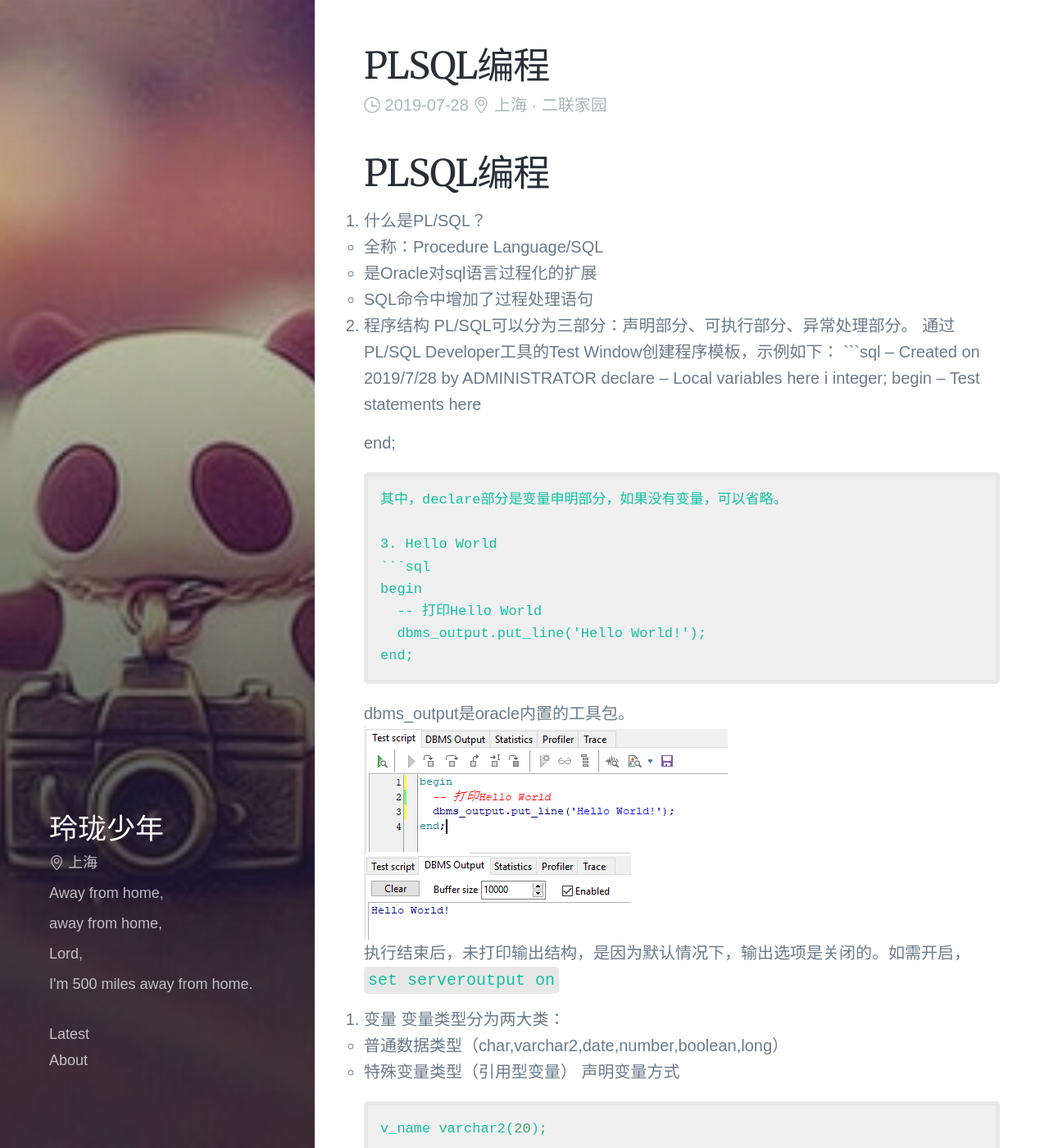
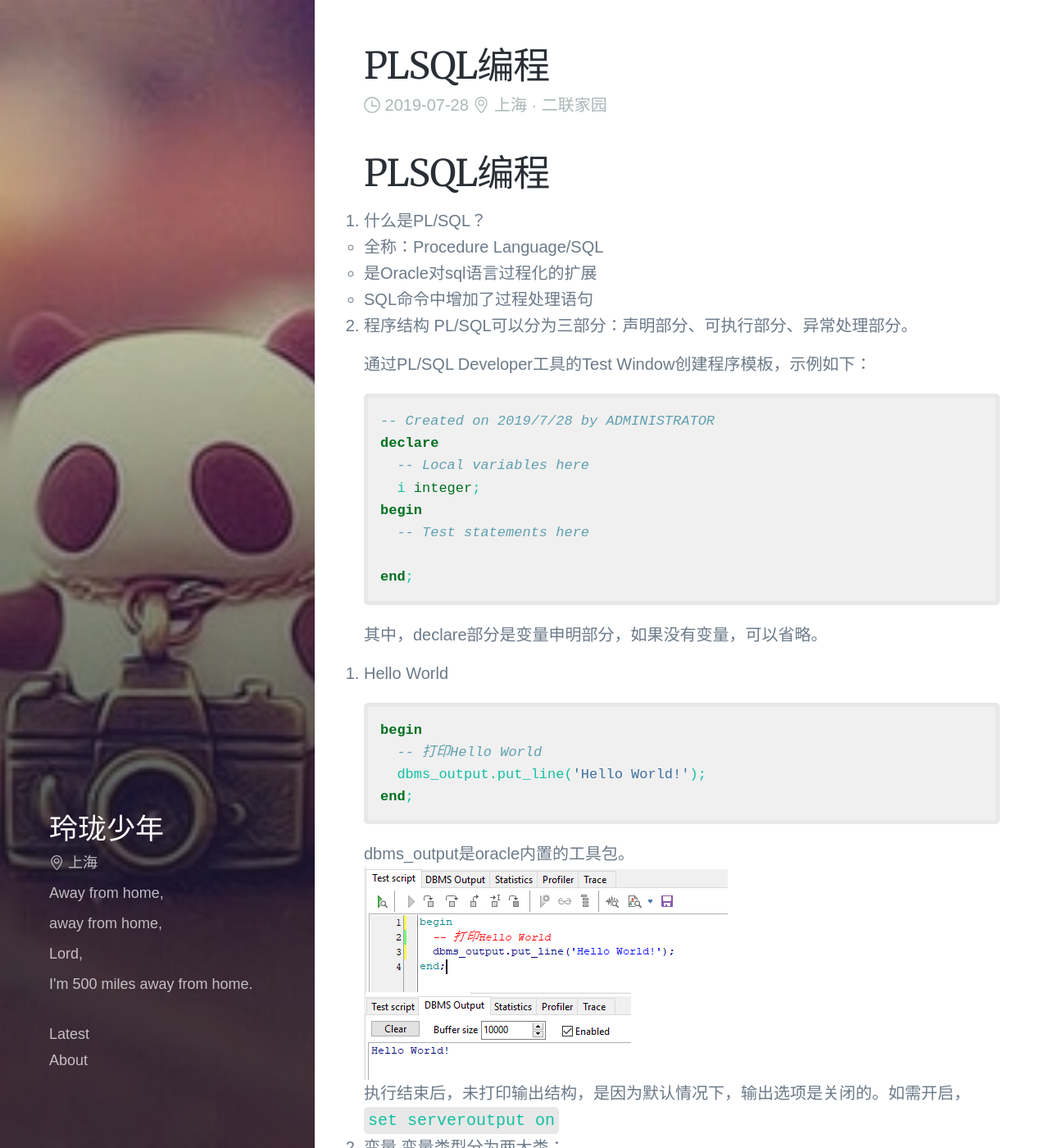
Before and after one commit to auaa/auaa.github.io, a Jekyll site: the page built from _posts/2019-07-28-plsql-bian-cheng.md, in a window 1280 px wide and 1400 px high. Shown: the whole window at 82% size. Built offline with Jekyll 4.4.1, drawn with Linux system fonts in a browser that asks for light colours; some web fonts are replaced; comment, search, counter and statistics services are not loaded.

Commit message:
update: 2019-07-28 22:04:02

````diff
--- a/_data/posts.json
+++ b/_data/posts.json
@@ -39,7 +39,7 @@
   ],
   "posts": [
     {
-      "content": "## PLSQL编程\n1. 什么是PL/SQL？\n- 全称：Procedure Language/SQL\n- 是Oracle对sql语言过程化的扩展\n- SQL命令中增加了过程处理语句\n\n2. 程序结构\nPL/SQL可以分为三部分：声明部分、可执行部分、异常处理部分。\n通过PL/SQL Developer工具的Test Window创建程序模板，示例如下：\n```sql\n-- Created on 2019/7/28 by ADMINISTRATOR \ndeclare \n  -- Local variables here\n  i integer;\nbegin\n  -- Test statements here\n  \nend;\n```\n其中，declare部分是变量申明部分，如果没有变量，可以省略。\n\n3. Hello World\n```sql\nbegin\n  -- 打印Hello World\n  dbms_output.put_line('Hello World!');\nend;\n```\ndbms_output是oracle内置的工具包。\n![](https://auaa.github.io/assets/img/1564321568457.png)\n![](https://auaa.github.io/assets/img/1564321583033.png)\n执行结束后，未打印输出结构，是因为默认情况下，输出选项是关闭的。如需开启，\n`` set serveroutput on ``\n\n4. 变量\n变量类型分为两大类：\n- 普通数据类型（char,varchar2,date,number,boolean,long）\n- 特殊变量类型（引用型变量）\n声明变量方式\n```sql\nv_name varchar2(20);\n```\n变量的赋值方式：\n- 直接赋值。 `` v_name := '张三'; ``\n- 语句赋值。`` select name into v_name from t  ``\n示例：\n```sql\ndeclare\n  v_name varchar2(20) := '张三';\n  v_age  number;\n  v_addr varchar2(200);\nbegin\n  -- 打印Hello World\n  v_age := 18;\n  select '上海 二联家园' into v_addr from dual;\n  -- 打印（省略）\nend;\n```\n\n5. 流程控制",
+      "content": "## PLSQL编程\n1. 什么是PL/SQL？\n- 全称：Procedure Language/SQL\n- 是Oracle对sql语言过程化的扩展\n- SQL命令中增加了过程处理语句\n\n2. 程序结构\nPL/SQL可以分为三部分：声明部分、可执行部分、异常处理部分。\n\n通过PL/SQL Developer工具的Test Window创建程序模板，示例如下：\n\n```sql\n-- Created on 2019/7/28 by ADMINISTRATOR \ndeclare \n  -- Local variables here\n  i integer;\nbegin\n  -- Test statements here\n  \nend;\n```\n其中，declare部分是变量申明部分，如果没有变量，可以省略。\n\n3. Hello World\n```sql\nbegin\n  -- 打印Hello World\n  dbms_output.put_line('Hello World!');\nend;\n```\ndbms_output是oracle内置的工具包。\n![](https://auaa.github.io/assets/img/1564321568457.png)\n![](https://auaa.github.io/assets/img/1564321583033.png)\n执行结束后，未打印输出结构，是因为默认情况下，输出选项是关闭的。如需开启，\n`` set serveroutput on ``\n\n4. 变量\n变量类型分为两大类：\n- 普通数据类型（char,varchar2,date,number,boolean,long）\n- 特殊变量类型（引用型变量）\n声明变量方式\n```sql\nv_name varchar2(20);\n```\n变量的赋值方式：\n- 直接赋值。 `` v_name := '张三'; ``\n- 语句赋值。`` select name into v_name from t  ``\n示例：\n```sql\ndeclare\n  v_name varchar2(20) := '张三';\n  v_age  number;\n  v_addr varchar2(200);\nbegin\n  -- 打印Hello World\n  v_age := 18;\n  select '上海 二联家园' into v_addr from dual;\n  -- 打印（省略）\nend;\n```\n\n5. 流程控制",
       "data": {
         "layout": "post",
         "title": "PLSQL编程",
--- a/_posts/2019-07-28-plsql-bian-cheng.md
+++ b/_posts/2019-07-28-plsql-bian-cheng.md
@@ -15,7 +15,9 @@
 
 2. 程序结构
 PL/SQL可以分为三部分：声明部分、可执行部分、异常处理部分。
+
 通过PL/SQL Developer工具的Test Window创建程序模板，示例如下：
+
 ```sql
 -- Created on 2019/7/28 by ADMINISTRATOR
 declare
````
